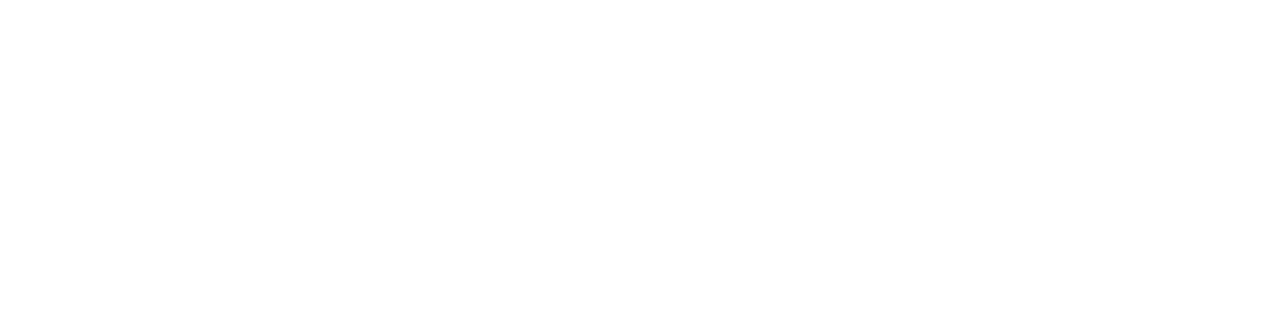
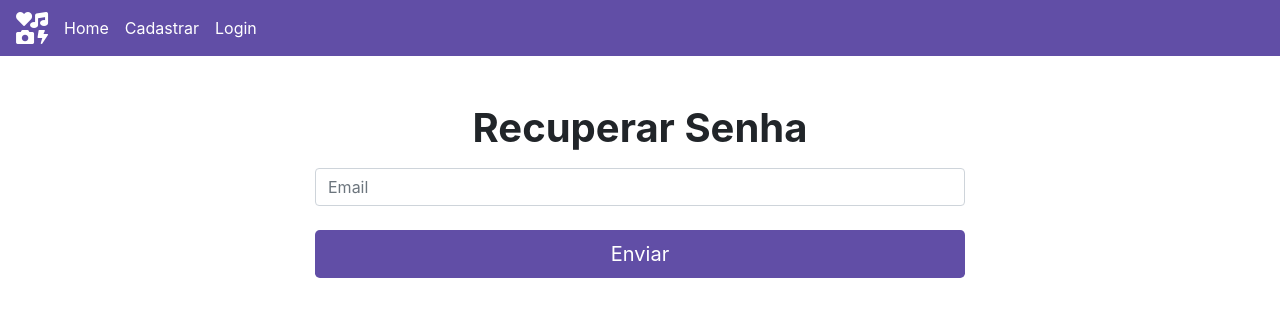
Before and after one commit to V-Icaro/react-eventos, a React (Create React App) app: page /recuperarsenha in a window 1280 px wide. Shown: the top 316 px of the page. Built offline with nearby package versions, Linux system fonts and the light colour scheme.

Commit message:
Recuperação de senha com envio de email finalizado

```diff
--- a/src/App.js
+++ b/src/App.js
@@ -7,6 +7,7 @@
 import Login from './view/login/';
 import NovoUsuario from './view/usuario-novo/';
 import Home from './view/home/';
+import RecuperarSenha from './view/recuperar_senha/';
 
 function App() {
   return (
@@ -15,6 +16,7 @@
         <Route exact path='/' component={Home} />
         <Route exact path='/novousuario' component={NovoUsuario} />
         <Route exact path="/login" component={Login} />
+        <Route exact path="/recuperarsenha" component={RecuperarSenha} />
       </Router>
     </Provider>
   );
--- a/src/components/navbar/index.js
+++ b/src/components/navbar/index.js
@@ -9,7 +9,7 @@
 
     return (
         <nav className="navbar navbar-expand-lg">
-            <span className="navbar-brand text-white font-weight-bold">Eventos</span>
+            <i class="fas fa-icons text-white fa-2x mr-2"></i>
                 <button className="navbar-toggler" type="button" data-toggle="collapse" data-target="#navbarNav" aria-controls="navbarNav" aria-expanded="false" aria-label="Toggle navigation">
                     <i class="fas fa-bars font-white"></i>
                 </button>
--- a/src/view/login/index.js
+++ b/src/view/login/index.js
@@ -41,7 +41,7 @@
             <form className="form-signin mx-auto">
 
             <div className="text-center mb-4">
-            <img className="mb-4" src="/docs/4.4/assets/brand/bootstrap-solid.svg" alt="" width="72" height="72" />
+            <i class="fas fa-icons text-white fa-7x mb-5"></i>
             <h1 className="h3 mb-3 font-weight-normal text-white font-weight-bold">Login</h1>
             </div>
 
@@ -60,9 +60,9 @@
             </div>
 
             <div className="opcoes-login mt-5">
-                <a href="#" className="mx-2">Recuperar Senha</a>
+                <Link to="/recuperarsenha" className="mx-2">Recuperar Senha</Link>
                 <span className="text-white">&#9733;</span>
-                <Link to="novousuario" className="mx-2">Quero cadastrar</Link>
+                <Link to="/novousuario" className="mx-2">Quero cadastrar</Link>
             </div>
 
 
--- /dev/null
+++ b/src/view/recuperar_senha/index.js
@@ -0,0 +1,44 @@
+import React, { useState } from 'react';
+import './style.css';
+import { Link, Redirect } from 'react-router-dom';
+import Navbar from '../../components/navbar/';
+
+import firebase from '../../config/firebase';
+import 'firebase/auth';
+
+export default function RecuperarSenha(){
+
+    const [email, setEmail] = useState('');
+    const [msg, setMsg] = useState('');
+
+    function recuperar(){
+        firebase.auth().sendPasswordResetEmail(email)
+            .then(resultado => {
+                setMsg('Enviamos um link no seu email para você redefinir sua senha!');
+            }).catch(erro => {
+                setMsg('Verifique se o email está correto');
+            })
+    }
+
+    return(
+        <>
+            <Navbar />
+
+
+                <form className="text-center form-login mx-auto mt-5">
+                    <h1 className="mb-3 font-weight-bold">Recuperar Senha</h1>
+
+                    <input  onChange={(e) => setEmail(e.target.value)} type="text" className="form-control my-2" placeholder="Email" />
+
+                    <div className="msg my-4 text-center">
+                        <span>{msg}</span>
+                    </div>
+
+                    <button onClick={recuperar} type="button" className="btn btn-lg btn-block btn-enviar">Enviar</button>
+
+                </form>
+
+
+        </>
+    )
+}
--- /dev/null
+++ b/src/view/recuperar_senha/style.css
@@ -0,0 +1,9 @@
+.btn-enviar {
+    background-color: #614EA6;
+    color: #fff;
+}
+
+.btn-enviar:hover {
+    background-color: #f21667;
+    color: #fff;
+}
```
